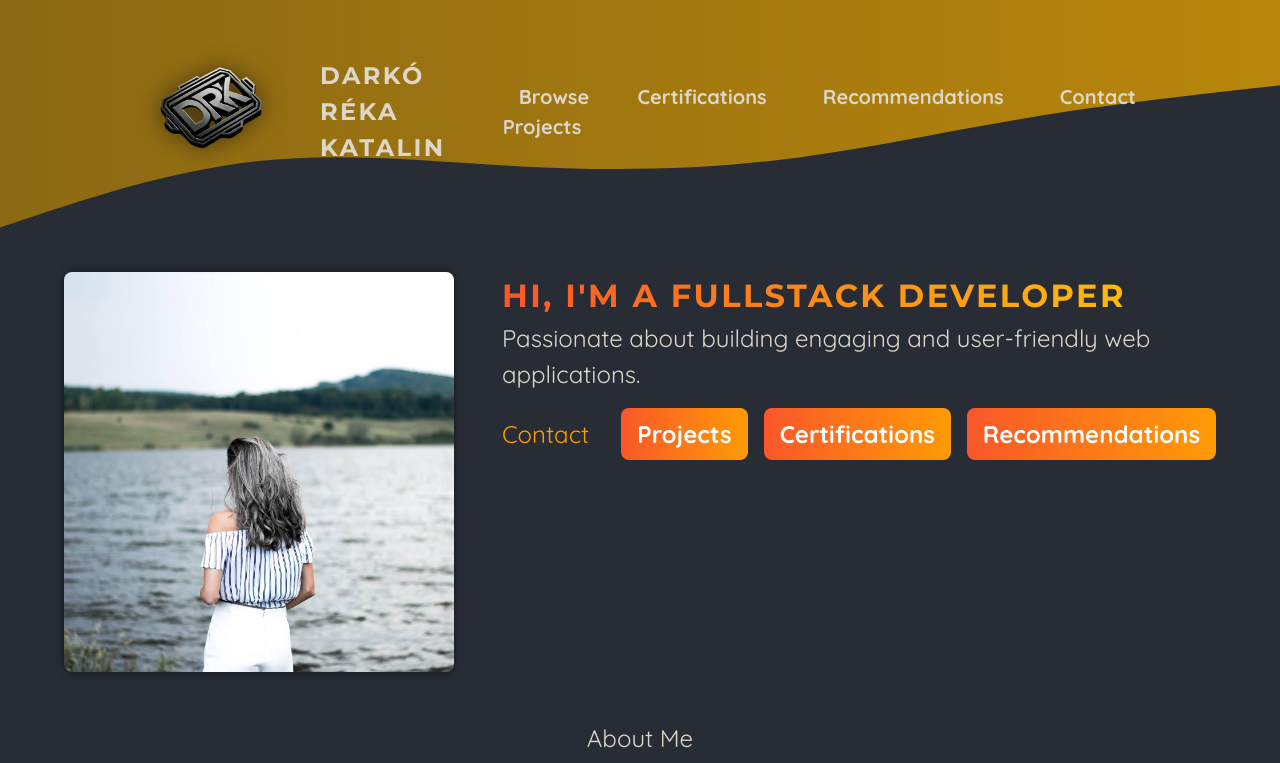
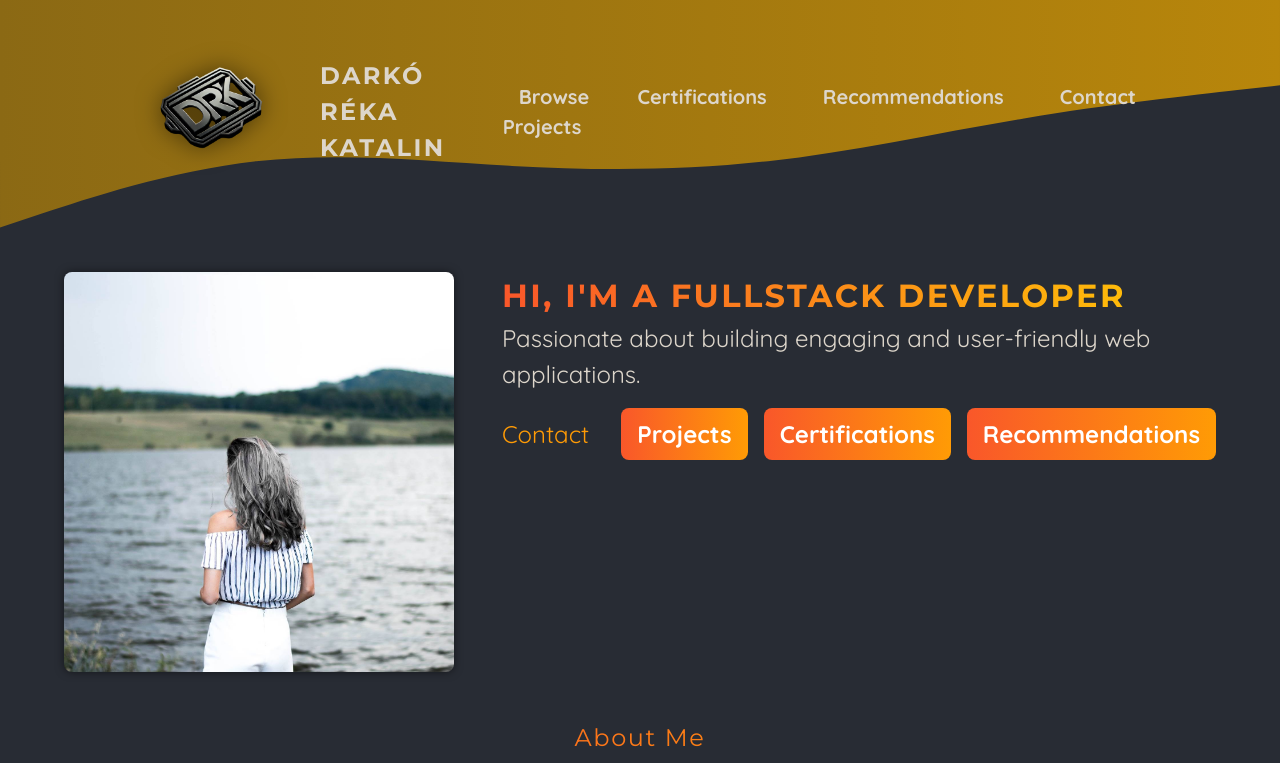
Before and after one commit to darkoreka/CV, a Next.js app: page / in a window 1280 px wide. Shown: the top 763 px of the page. Built offline with nearby package versions, Linux system fonts and the light colour scheme.

Commit message:
added linkedin

```diff
--- a/app/contact/page.js
+++ b/app/contact/page.js
@@ -39,6 +39,15 @@ export default function ContactPage() {
           <li>
             <FontAwesomeIcon icon={faFacebook} />
             <p>
+              Linkedin:{" "}
+              <a href="https://www.linkedin.com/in/darkoreka/">
+                linkedin.com/in/darkoreka/
+              </a>
+            </p>
+          </li>
+          <li>
+            <FontAwesomeIcon icon={faFacebook} />
+            <p>
               Facebook:{" "}
               <a href="https://www.facebook.com/rekakatalin.darko">
                 Darkó Réka
@@ -49,9 +58,7 @@ export default function ContactPage() {
             <FontAwesomeIcon icon={faInstagram} />
             <p>
               Instagram:{" "}
-              <a href="https://www.instagram.com/darkoreka/">
-                darkoreka
-              </a>
+              <a href="https://www.instagram.com/darkoreka/">darkoreka</a>
             </p>
           </li>
         </ul>
--- a/app/page.module.css
+++ b/app/page.module.css
@@ -136,3 +136,20 @@
   margin: 2rem auto;
   text-align: center;
 }
+
+.section h2 {
+  color: #f9572a;
+  margin-bottom: 1rem;
+  font-family: "Montserrat", sans-serif;
+  letter-spacing: 0.1rem;
+}
+
+.section h2 {
+  background: linear-gradient(90deg, #f9572a, #ff9b05);
+  background-clip: text;
+  -webkit-background-clip: text;
+  -webkit-text-fill-color: transparent;
+  margin-bottom: 1rem;
+  font-family: "Montserrat", sans-serif;
+  letter-spacing: 0.1rem;
+}
```
